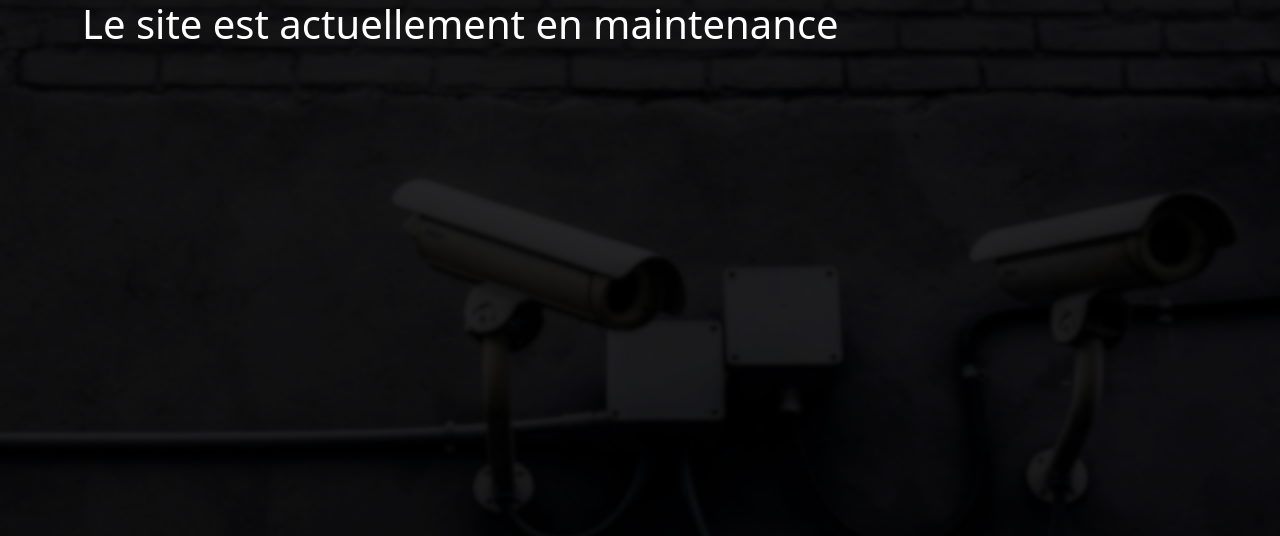
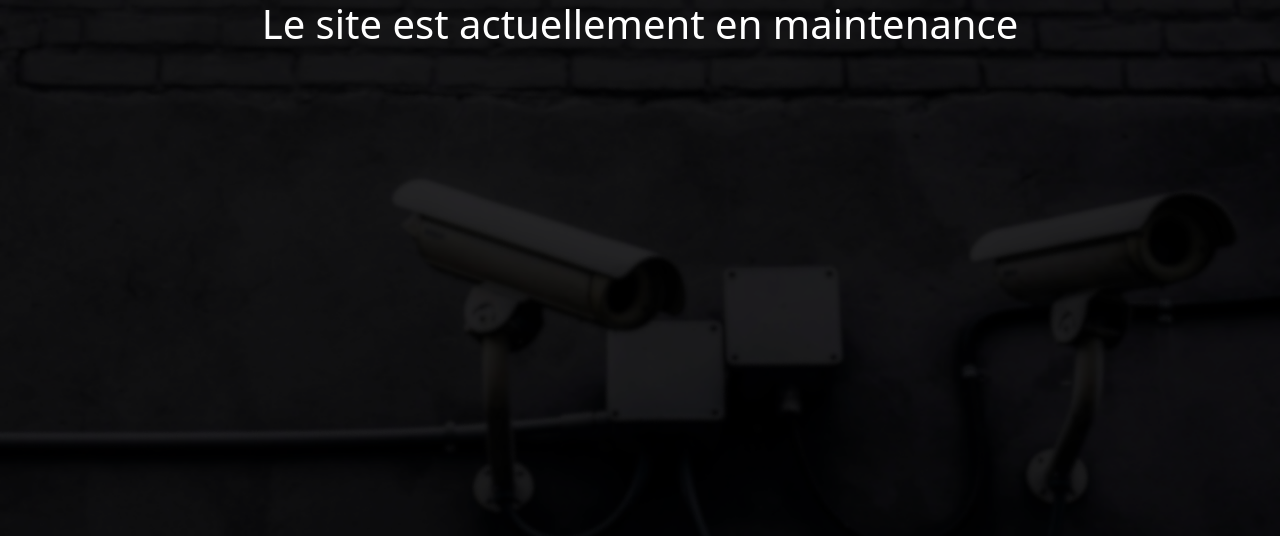
Before and after one commit to Thiems-s-Freelance/Mali_Maison_Electronic, a React (Vite) app in the folder Client/M_M_E_App/: page /home in a window 1280 px wide. Shown: the top 536 px of the page. Built offline with nearby package versions, Linux system fonts and the light colour scheme; a web font is replaced by a local one.

Commit message:
Update Maintenance.jsx

```diff
--- a/Client/M_M_E_App/src/Pages/Maintenance.jsx
+++ b/Client/M_M_E_App/src/Pages/Maintenance.jsx
@@ -1,6 +1,6 @@
 export function Maintenance () {
     return(
-        <div className="container">
+        <div className="container" style={{textAlign: 'center'}}>
             <h1>Le site est actuellement en maintenance</h1>
         </div>
     )
```
